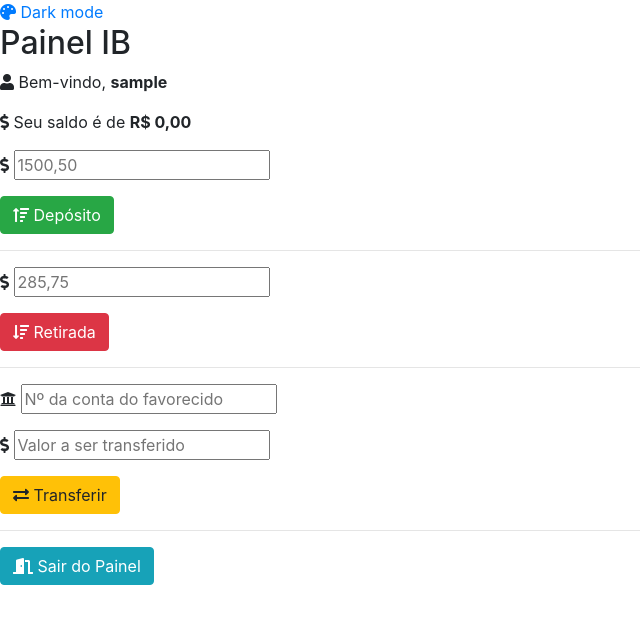
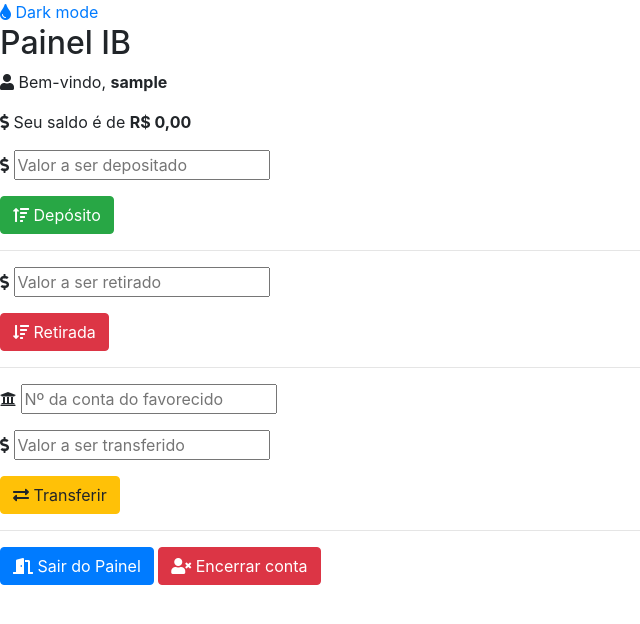
Before and after one commit to luan11/basicBankSystem-faculty, a PHP site: page /panel.php in a window 1280 px wide. Shown: the top 624 px of the page, without its empty margins (0-640 px from the left). Run offline with PHP 8.4, Linux system fonts and the light colour scheme; the visitor is signed in with stand-in values (Sample User, id 1); some libraries are stand-ins or nearby versions.

Commit message:
project finished

```diff
--- a/app/functions/core/User.php
+++ b/app/functions/core/User.php
@@ -48,7 +48,7 @@ abstract class User {
 				break;
 
 				case 'panel_transactions':
-					$updBalance = $conn->prepare("UPDATE ib_usersdata SET usersData_balance = :usersData_balance WHERE usersData_id LIKE :usersData_id");
+					$updBalance = $conn->prepare("UPDATE ib_usersdata SET usersData_balance = :usersData_balance WHERE usersData_id = :usersData_id");
 					$updBalance->bindParam(':usersData_id', $uId);
 					$updBalance->bindParam(':usersData_balance', $uBalance);
 
@@ -57,7 +57,7 @@ abstract class User {
 					$updBalance->execute();
 				break;
 
-                case 'panel_transactions_transfer':
+                case 'panel_data_transfer':
                     $searchUser = $conn->prepare("SELECT usersData_id, usersData_account, usersData_balance FROM ib_usersdata WHERE usersData_account LIKE :usersData_account");
                     $searchUser->bindParam(':usersData_account', $uAcc);
 
@@ -65,6 +65,14 @@ abstract class User {
                     $searchUser->execute();
 
                     $this->queryResults = $searchUser->fetch(PDO::FETCH_OBJ);
+                break;
+
+                case 'panel_acc_delete':
+                    $searchUser = $conn->prepare("DELETE FROM ib_usersdata WHERE usersData_id = :usersData_id");
+                    $searchUser->bindParam(':usersData_id', $uId);
+
+                    $uId = $params['accId'];
+                    $searchUser->execute();
                 break;
 			}
 
--- a/app/functions/core/UserPanel.php
+++ b/app/functions/core/UserPanel.php
@@ -30,14 +30,14 @@ class UserPanel extends User{
 	public function setDeposit($balanceVal, $depositVal){
 		$newBalanceVal = $balanceVal + $depositVal;
 		$this->databaseAct('panel_transactions', array( 'accId' => $this->getAccountNum(), 'balance' => $newBalanceVal ));
-		header('Location: ../app/panel.php');
+		header('Location: ../app/panel.php?act=transactSuccess');
 	}
 
 	public function setWithdraw($balanceVal, $withdrawVal){
 		if($withdrawVal <= $balanceVal){
 			$newBalanceVal = $balanceVal - $withdrawVal;
 			$this->databaseAct('panel_transactions', array( 'accId' => $this->getAccountNum(), 'balance' => $newBalanceVal ));
-			header('Location: ../app/panel.php');
+			header('Location: ../app/panel.php?act=transactSuccess');
 		}else{
 			header('Location: ../app/panel.php?act=transactErr');
 		}
@@ -45,8 +45,9 @@ class UserPanel extends User{
 
 	public function setTransfer($balanceVal, $transferVal, $accToTransfer){
 		if($transferVal <= $balanceVal){
-			$this->databaseAct('panel_transactions_transfer', array( 'accNum' => $accToTransfer ));
+			$this->databaseAct('panel_data_transfer', array( 'accNum' => $accToTransfer ));
 
+			if(!empty($this->getQueryResults())){
 				if($this->getQueryResults()->usersData_id == $this->getAccountNum()){
 					header('Location: ../app/panel.php?act=identityErr');
 				}else{
@@ -56,10 +57,23 @@ class UserPanel extends User{
 					$newBalanceVal = $balanceVal - $transferVal;
 					$this->databaseAct('panel_transactions', array( 'accId' => $this->getAccountNum(), 'balance' => $newBalanceVal ));
 
-				header('Location: ../app/panel.php');
+					header('Location: ../app/panel.php?act=transactSuccess');
+				}
+			}else{
+				header('Location: ../app/panel.php?act=notfoundErr');
 			}
 		}else{
 			header('Location: ../app/panel.php?act=transactErr');
 		}
 	}
+
+	public function closeAccount(){
+		if($this->getQueryResults()->usersData_balance == 0){
+			$this->databaseAct('panel_acc_delete', array( 'accId' => $this->getAccountNum() ));
+			session_destroy();
+			header('Location: ../app/login.php?act=accLockedUp');
+		}else{
+			header('Location: ../app/panel.php?act=outAccErr');
 		}
+	}
+}
--- a/app/functions/default.php
+++ b/app/functions/default.php
@@ -128,6 +128,10 @@ function the_panel(){
 
 			$userPanel->setTransfer(sanitize_money($userPanel_balance), $tr_val, $tr_acc);
 		}
+
+		if(isset($_GET['act']) && $_GET['act'] == 'accOut'){
+			$userPanel->closeAccount();
+		}
 	}
 
 }
--- a/app/header.php
+++ b/app/header.php
@@ -11,4 +11,4 @@
 </head>
 <body>
 	<main class="principal">
-		<a class="color-mode" href="javascript:void(0);"><span class="fas fa-palette"></span> Dark mode</a>
+		<a class="color-mode" href="javascript:void(0);"><span class="fas fa-tint"></span> Dark mode</a>
--- a/app/panel.php
+++ b/app/panel.php
@@ -4,10 +4,19 @@
         <?php
     	if(isset($_GET['act'])){
     		if($_GET['act'] == 'transactErr'){
-				echo "<p class='error-create'><span class='fas fa-times-circle'></span>Saldo insuficiente para esta retirada...</p>";
+				echo "<p class='alerts error-create'><span class='fas fa-exclamation-circle'></span>Saldo insuficiente para esta retirada...</p>";
 			}
 			if($_GET['act'] == 'identityErr'){
-				echo "<p class='error-create'><span class='fas fa-times-circle'></span>Impossível fazer uma transferência para você mesmo...</p>";
+				echo "<p class='alerts error-create'><span class='fas fa-user-alt-slash'></span>Impossível realizar uma transferência para própia conta...</p>";
+			}
+			if($_GET['act'] == 'notfoundErr'){
+				echo "<p class='alerts error-create'><span class='fas fa-user-times'></span>Conta inexistente, tente transferir para uma conta válida.</p>";
+			}
+			if($_GET['act'] == 'transactSuccess'){
+				echo "<p class='alerts success-create'><span class='fas fa-file-export'></span>Operação efetuada com sucesso!</p>";
+			}
+			if($_GET['act'] == 'outAccErr'){
+				echo "<p class='alerts error-create'><span class='fas fa-info-circle'></span>Retire ou Transfira todo seu saldo antes de encerrar sua conta.</p>";
 			}
     	}
     	?>
@@ -20,7 +29,7 @@
 			<form class="form-ib" action="" method="POST" id="form-ib-deposit" name="form-ib-deposit">
 				<p>
 					<span class="icon-deposit fas fa-dollar-sign"></span>
-					<input class="inpt-deposit" type="text" id="form-ib-deposit-value" name="form-ib-deposit-value" placeholder="1500,50" required>
+					<input class="inpt-deposit" type="text" id="form-ib-deposit-value" name="form-ib-deposit-value" placeholder="Valor a ser depositado" required>
 				</p>
 				<button class="btn btn-success" type="submit" id="form-ib-deposit-submit" name="form-ib-deposit-submit"><span class="fas fa-sort-amount-up"></span> Depósito</button>
 			</form>
@@ -30,7 +39,7 @@
 			<form class="form-ib" action="" method="POST" id="form-ib-withdraw" name="form-ib-withdraw">
 				<p>
 					<span class="icon-withdraw fas fa-dollar-sign"></span>
-					<input class="inpt-withdraw" type="text" id="form-ib-withdraw-value" name="form-ib-withdraw-value" placeholder="285,75" required>
+					<input class="inpt-withdraw" type="text" id="form-ib-withdraw-value" name="form-ib-withdraw-value" placeholder="Valor a ser retirado" required>
 				</p>
 				<button class="btn btn-danger" type="submit" id="form-ib-withdraw-submit" name="form-ib-withdraw-submit"><span class="fas fa-sort-amount-down"></span> Retirada</button>
 			</form>
@@ -50,6 +59,9 @@
             </form>
         </div>
         <hr>
-		<a href="?act=logout" class="btn btn-info"><span class="fas fa-door-open"></span> Sair do Painel</a>
+		<div class="panel-out-opts">
+			<a href="?act=logout" class="btn btn-primary"><span class="fas fa-door-open"></span> Sair do Painel</a>
+			<a href="?act=accOut" class="btn btn-danger"><span class="fas fa-user-times"></span> Encerrar conta</a>
+		</div>
     </section>
 <?php include 'footer.php'; ?>
--- a/app/register.php
+++ b/app/register.php
@@ -4,7 +4,7 @@
     	<?php
     	if(isset($_GET['act'])){
     		if($_GET['act'] == 'error'){
-				echo "<p class='error-create'><span class='fas fa-times-circle'></span>Erro ao tentar abrir sua conta, tente novamente!</p>";
+				echo "<p class='alerts error-create'><span class='fas fa-times-circle'></span>Erro ao tentar abrir sua conta, tente novamente!</p>";
 			}
     	}
     	?>
```
Also changed, not shown: app/login.php (+8 -5 lines), assets/css/style.css (+13 -1 lines), assets/js/main.js (+13 -3 lines). Lines whose indentation alone changed are shown as unchanged.
